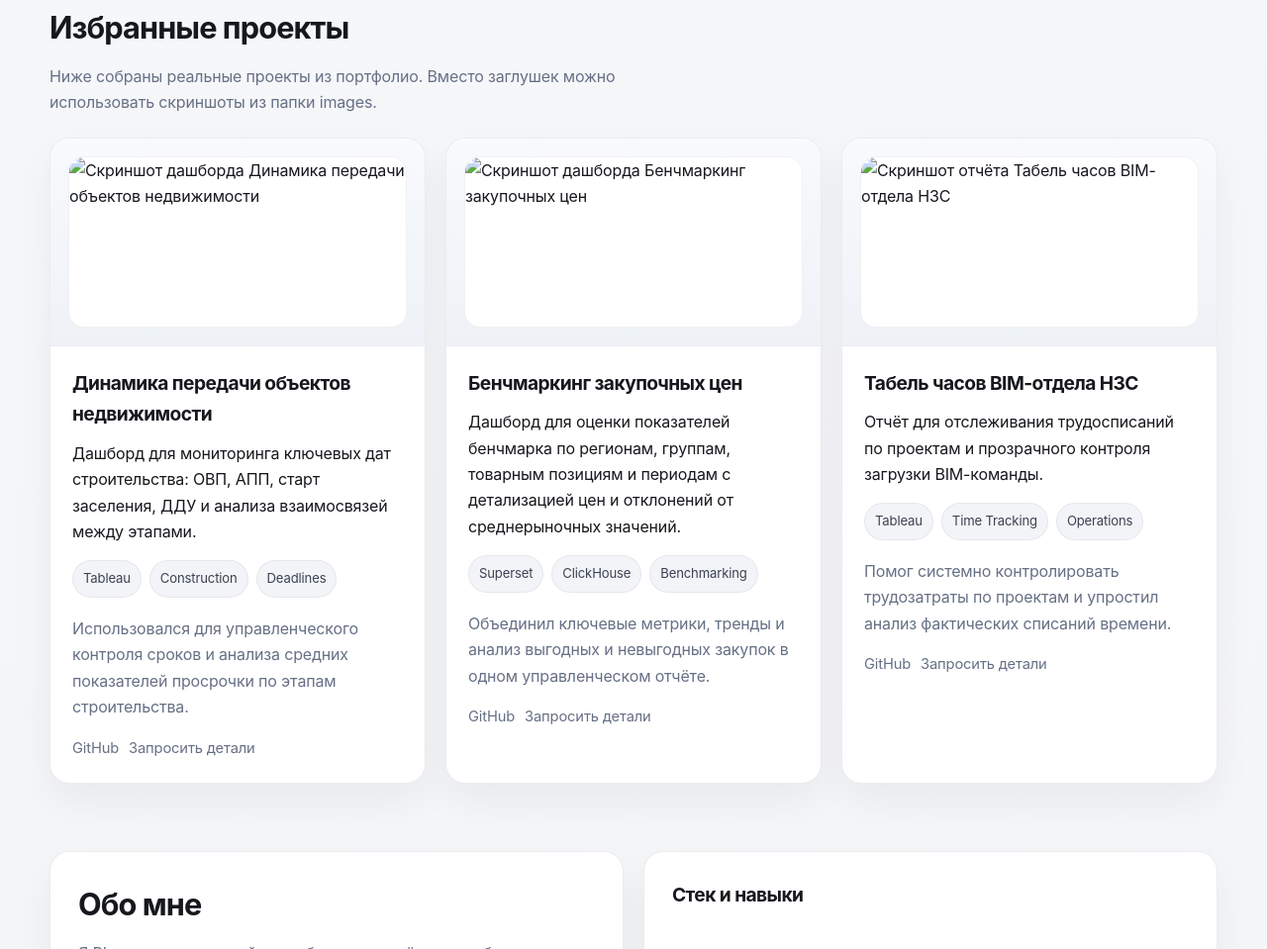
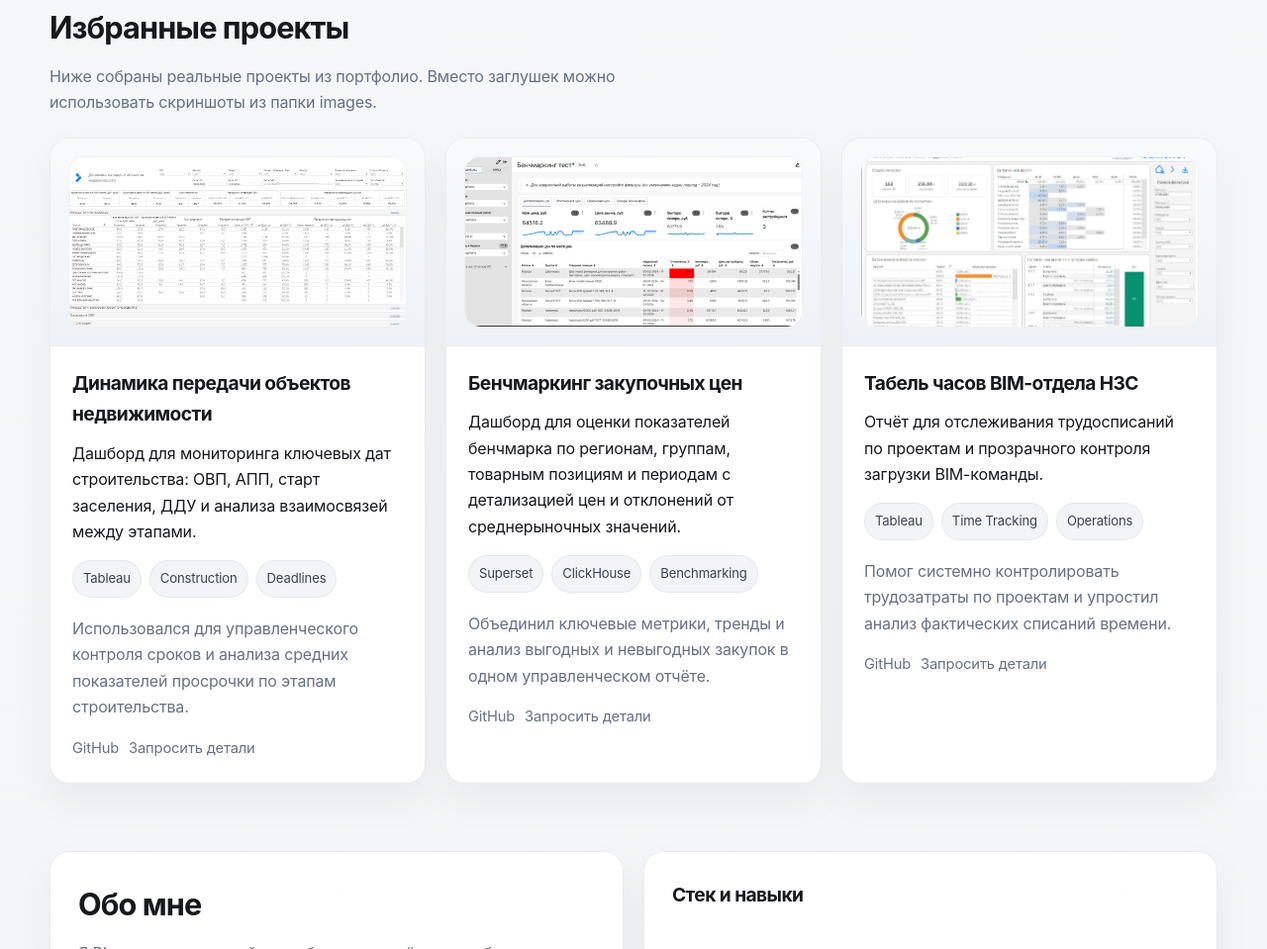
Before and after one commit to sheolesya/portfolio, a plain HTML site: page index.html in a window 1280 px wide. Shown: the part 1045-2004 px from the top of the page at 99% size. Drawn offline with Linux system fonts and the light colour scheme.

Commit message:
Update index.html

```diff
--- a/index.html
+++ b/index.html
@@ -532,7 +532,7 @@
           <article class="project-card">
             <div class="project-cover">
               <div class="screen">
-                <img src="images/real-estate-transfer-dynamics.png" alt="Скриншот дашборда Динамика передачи объектов недвижимости">
+                <img src="images/real-estate-transfer-dynamics.jpg" alt="Скриншот дашборда Динамика передачи объектов недвижимости">
               </div>
             </div>
             <div class="project-body">
@@ -558,7 +558,7 @@
           <article class="project-card">
             <div class="project-cover">
               <div class="screen">
-                <img src="images/benchmark-prices.png" alt="Скриншот дашборда Бенчмаркинг закупочных цен">
+                <img src="images/benchmark-prices.jpg" alt="Скриншот дашборда Бенчмаркинг закупочных цен">
               </div>
             </div>
             <div class="project-body">
@@ -584,7 +584,7 @@
           <article class="project-card">
             <div class="project-cover">
               <div class="screen">
-                <img src="images/bim-time-tracking.png" alt="Скриншот отчёта Табель часов BIM-отдела НЗС">
+                <img src="images/bim-time-tracking.jpg" alt="Скриншот отчёта Табель часов BIM-отдела НЗС">
               </div>
             </div>
             <div class="project-body">
```
